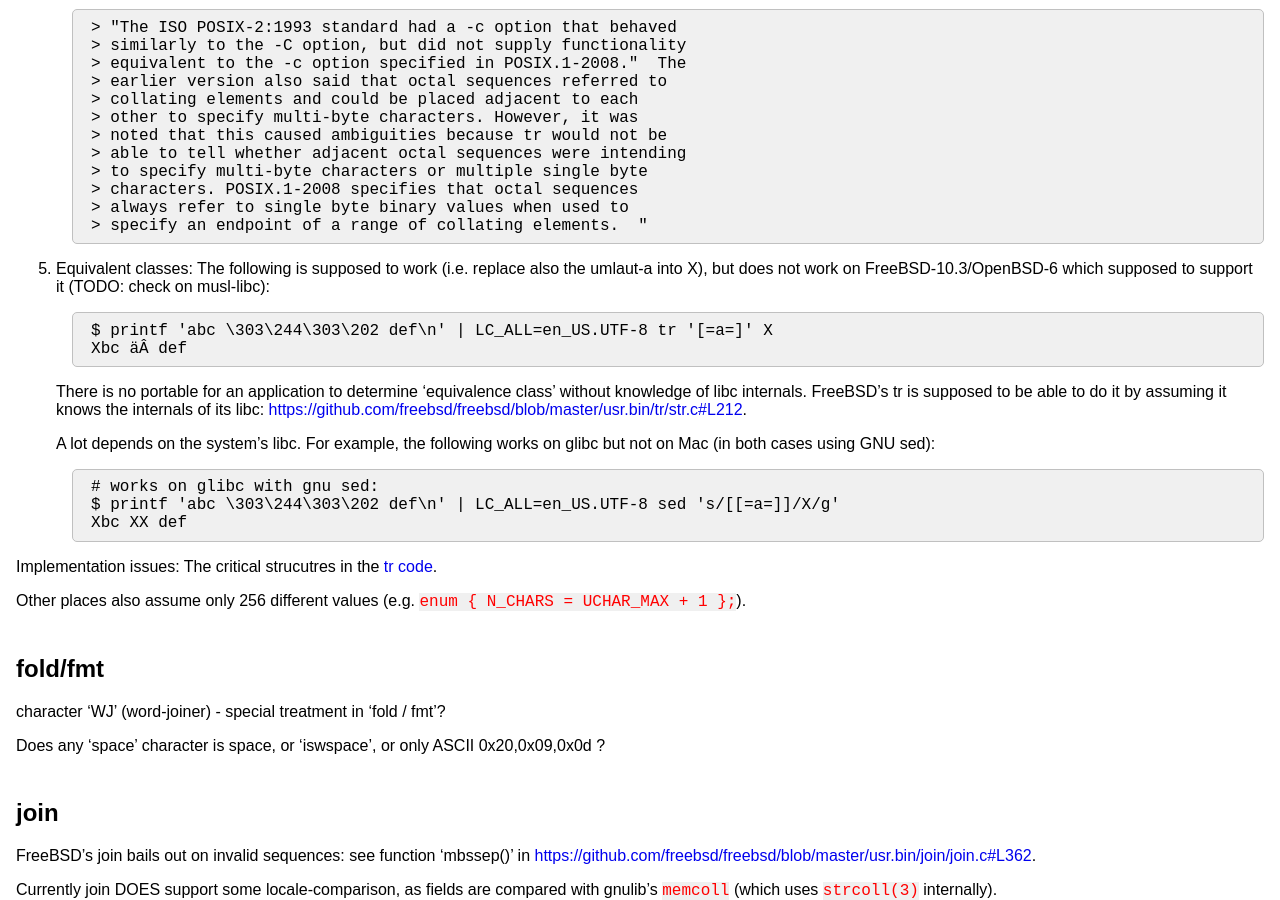
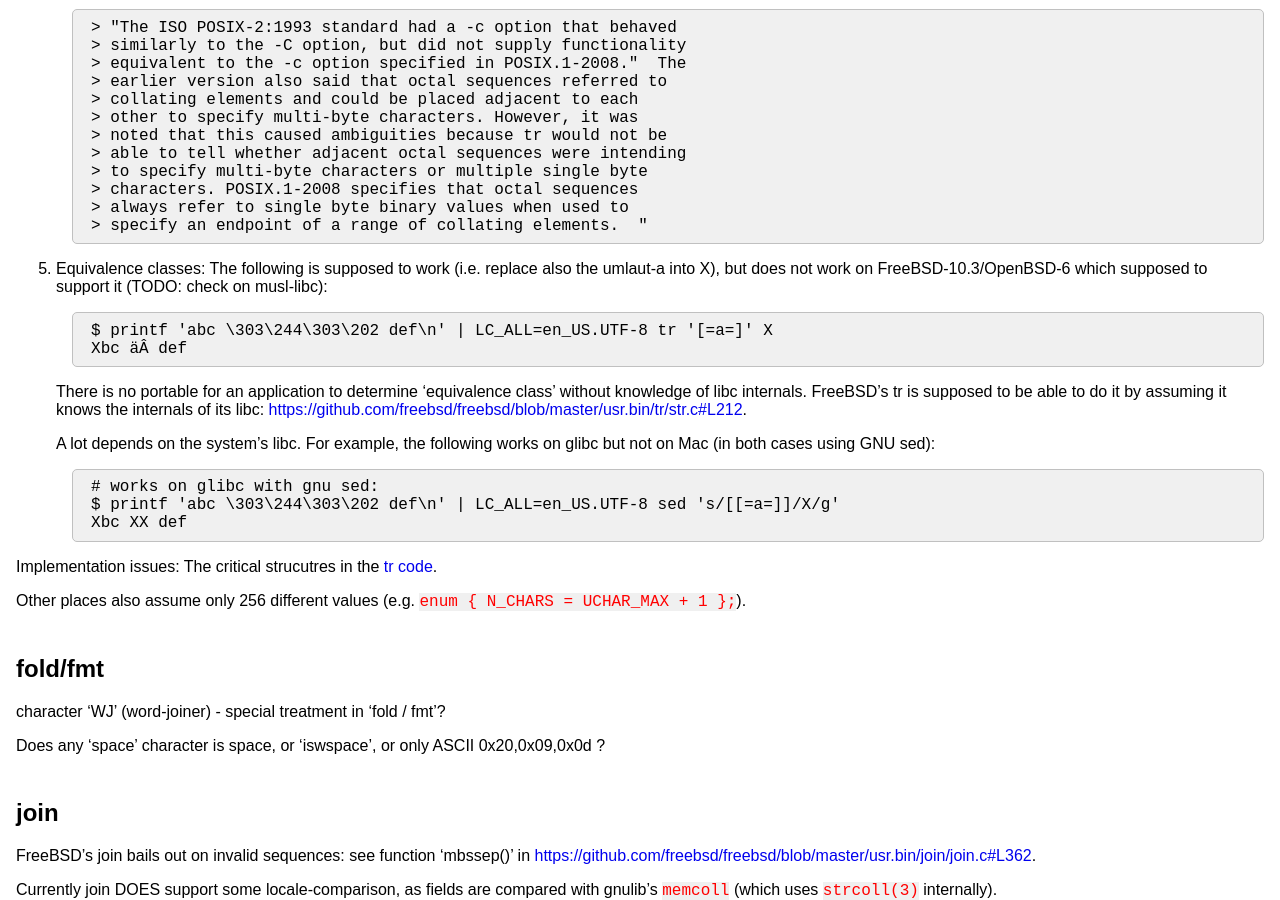
Before and after one commit to agordon/agordon.github.io, a Jekyll site: the page built from _posts/2017-04-07-coreutils-multibyte-support.md, in a window 1280 px wide and 900 px high, scrolled down 11710 px. Built offline with Jekyll 4.4.1, drawn with Linux system fonts in a browser that asks for light colours.

```diff
--- a/_posts/2017-04-07-coreutils-multibyte-support.md
+++ b/_posts/2017-04-07-coreutils-multibyte-support.md
@@ -861,7 +861,7 @@
         > always refer to single byte binary values when used to
         > specify an endpoint of a range of collating elements.  "
 
-5. Equivalent classes: The following is supposed to work
+5. Equivalence classes: The following is supposed to work
    (i.e. replace also the umlaut-a into X), but does not work
    on FreeBSD-10.3/OpenBSD-6 which supposed to support it (TODO: check on musl-libc):
 
```
